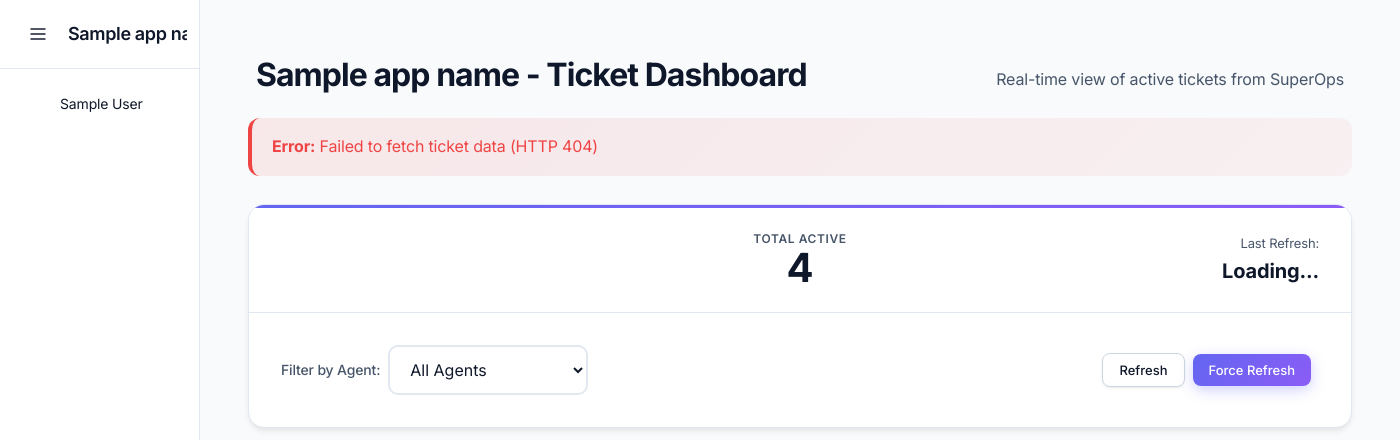
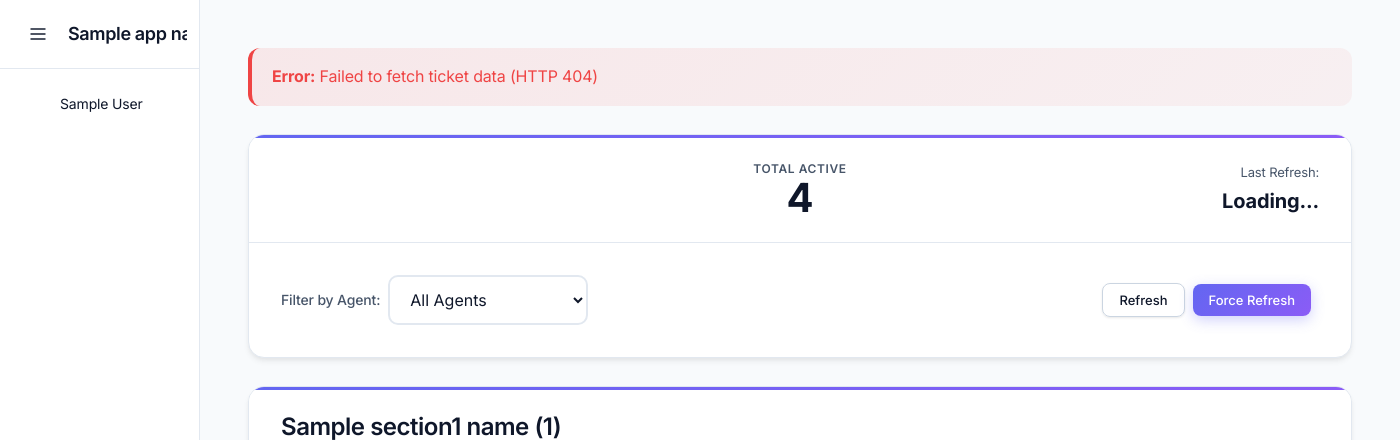
Before and after one commit to skelhammer/thebeacon, a Python web app: template app/templates/index.html in a window 1400 px wide. Shown: the top 440 px of the page. Run offline with Jinja, Linux system fonts and the light colour scheme; the template is opened without the code that fills it: most values are stand-ins (such as "Sample title", 1, 10 or a date in 2020).

Commit message:
Fix agent filter dropdown, remove header, tweak matrix quotes
Fix agent filter not persisting selection by casting both sides of
the Jinja comparison to string (type mismatch between str key and
int query param). Also read dropdown value during auto-refresh.
Remove page header title and flavor text. Move matrix quotes to
bottom of screen, increase font size, reduce frequency.

Co-Authored-By: Claude Opus 4.5 <noreply@anthropic.com>

```diff
--- a/app/static/css/thebeacon.css
+++ b/app/static/css/thebeacon.css
@@ -2895,12 +2895,12 @@ html.sidebar-collapsed .side-panel__label {
 /* Typewriter quote overlay */
 .matrix-quote {
     position: fixed;
-    top: 60px;
+    bottom: 40px;
     left: 50%;
     transform: translateX(-50%);
     z-index: 5;
     font-family: 'Courier New', Courier, monospace;
-    font-size: 1.4rem;
+    font-size: 3rem;
     color: #00ff41;
     text-shadow: 0 0 8px #00ff41, 0 0 20px rgba(0, 255, 65, 0.4);
     white-space: nowrap;
--- a/app/static/js/main.js
+++ b/app/static/js/main.js
@@ -129,7 +129,7 @@ document.addEventListener('DOMContentLoaded', () => {
 
         try {
             const url = new URL(`/api/tickets/${CURRENT_TICKET_TYPE_SLUG}`, window.location.origin);
-            const selectedAgentId = new URLSearchParams(window.location.search).get('agent_id');
+            const selectedAgentId = (agentFilter && agentFilter.value) || new URLSearchParams(window.location.search).get('agent_id');
             if (selectedAgentId) {
                 url.searchParams.set('agent_id', selectedAgentId);
             }
@@ -158,7 +158,7 @@ document.addEventListener('DOMContentLoaded', () => {
 
             // Update agent dropdown if new agents returned
             if (data.agent_mapping && agentFilter) {
-                const currentValue = agentFilter.value;
+                const currentValue = agentFilter.value || new URLSearchParams(window.location.search).get('agent_id') || '';
                 const currentOptions = new Set();
                 for (let i = 1; i < agentFilter.options.length; i++) {
                     currentOptions.add(agentFilter.options[i].value);
@@ -171,9 +171,10 @@ document.addEventListener('DOMContentLoaded', () => {
                         const opt = document.createElement('option');
                         opt.value = id;
                         opt.textContent = name;
-                        if (String(id) === String(currentValue)) opt.selected = true;
                         agentFilter.appendChild(opt);
                     }
+                    // Restore selection after rebuild
+                    agentFilter.value = currentValue;
                 }
             }
 
--- a/app/static/js/theme.js
+++ b/app/static/js/theme.js
@@ -184,9 +184,9 @@
             matrixEasterEggTimers.push(typeTimer);
         }
 
-        // Trigger every 30-60s
+        // Trigger every 90-180s
         function scheduleNextQuote() {
-            var delay = 30000 + Math.random() * 30000;
+            var delay = 90000 + Math.random() * 90000;
             var t = setTimeout(function() {
                 showMatrixQuote();
                 scheduleNextQuote();
--- a/app/templates/index.html
+++ b/app/templates/index.html
@@ -3,14 +3,6 @@
 {% block title %}{{ page_title_display }} Dashboard{% endblock %}
 
 {% macro dashboard_body() %}
-<div class="page-header">
-    <div class="page-header__content">
-        <h1 class="page-header__title">{{ app_name }} - Ticket Dashboard</h1>
-    </div>
-    <div class="page-header__actions">
-        <p class="page-header__description" style="margin: 0;">Real-time view of active tickets from SuperOps</p>
-    </div>
-</div>
 
 {% if error_message %}
 <div class="alert alert--error u-mb-3" id="error-banner">
@@ -44,7 +36,7 @@
                 <select id="agent-filter" class="form-group__select" style="flex: 1; max-width: 200px;">
                     <option value="">All Agents</option>
                     {% for agent_id, agent_name in agent_mapping.items() %}
-                        <option value="{{ agent_id }}" {% if agent_id == selected_agent_id %}selected{% endif %}>{{ agent_name }}</option>
+                        <option value="{{ agent_id }}" {% if agent_id|string == selected_agent_id|string %}selected{% endif %}>{{ agent_name }}</option>
                     {% endfor %}
                 </select>
             </div>
```
